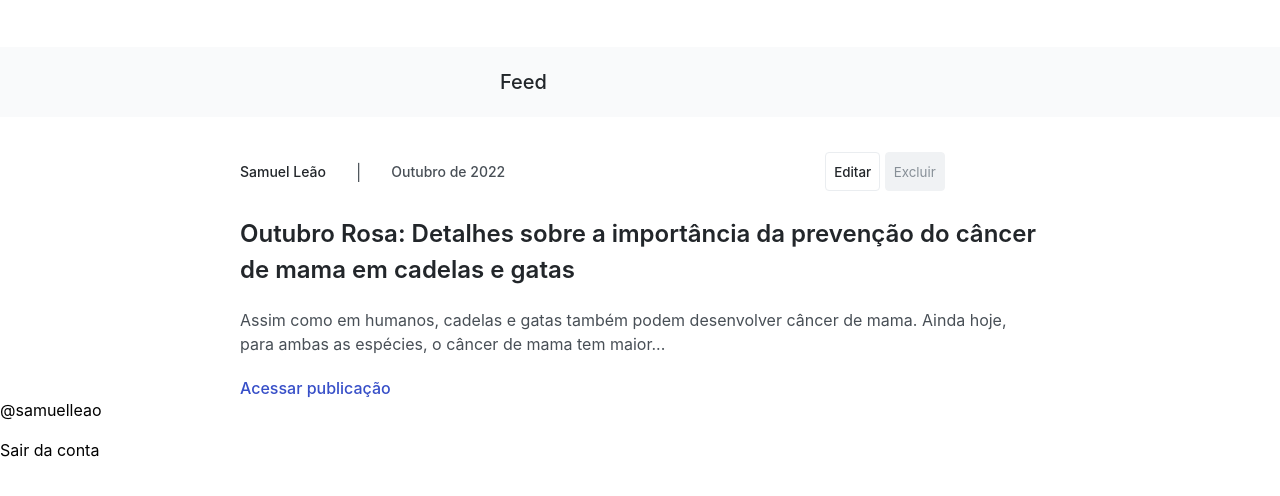
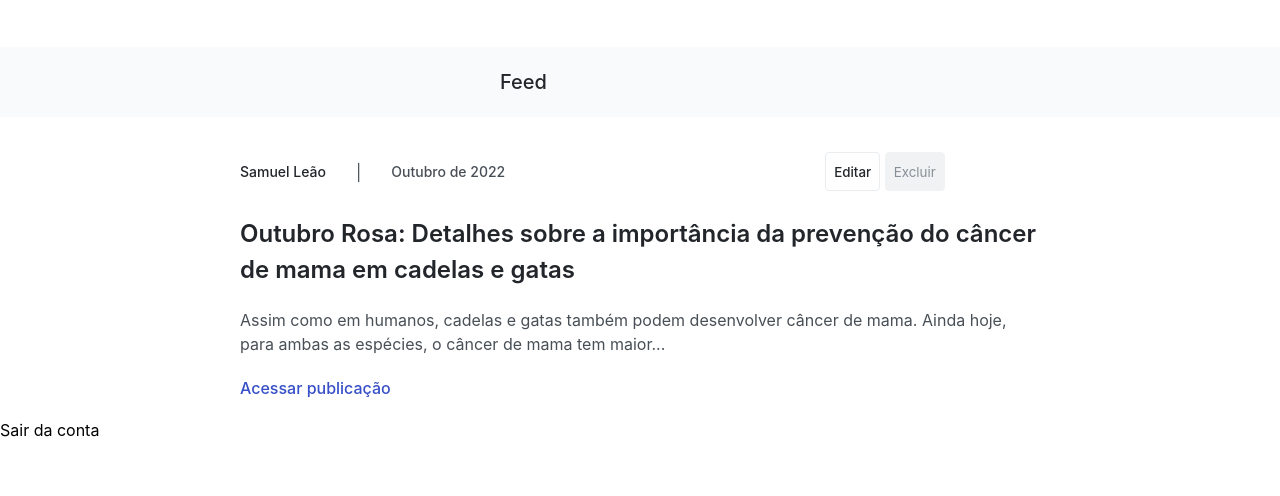
Before and after one commit to Malaiobol/petinfobase-Malaiobol, a plain HTML site: page sources/pages/home/index.html in a window 1280 px wide. Shown: the part 218-714 px from the top of the page. Drawn offline with Linux system fonts and the light colour scheme.

```diff
--- a/sources/pages/home/index.html
+++ b/sources/pages/home/index.html
@@ -48,7 +48,7 @@
         </section>
     </main>
     <div class="menu-container">
-        <p class="usuary-email">@samuelleao</p>
+        <p class="usuary-email"></p>
         <div class="logout-account-container">
             <img src="" alt="" class="logout_image">
             <p class="logout_phrase">Sair da conta</p>
```
